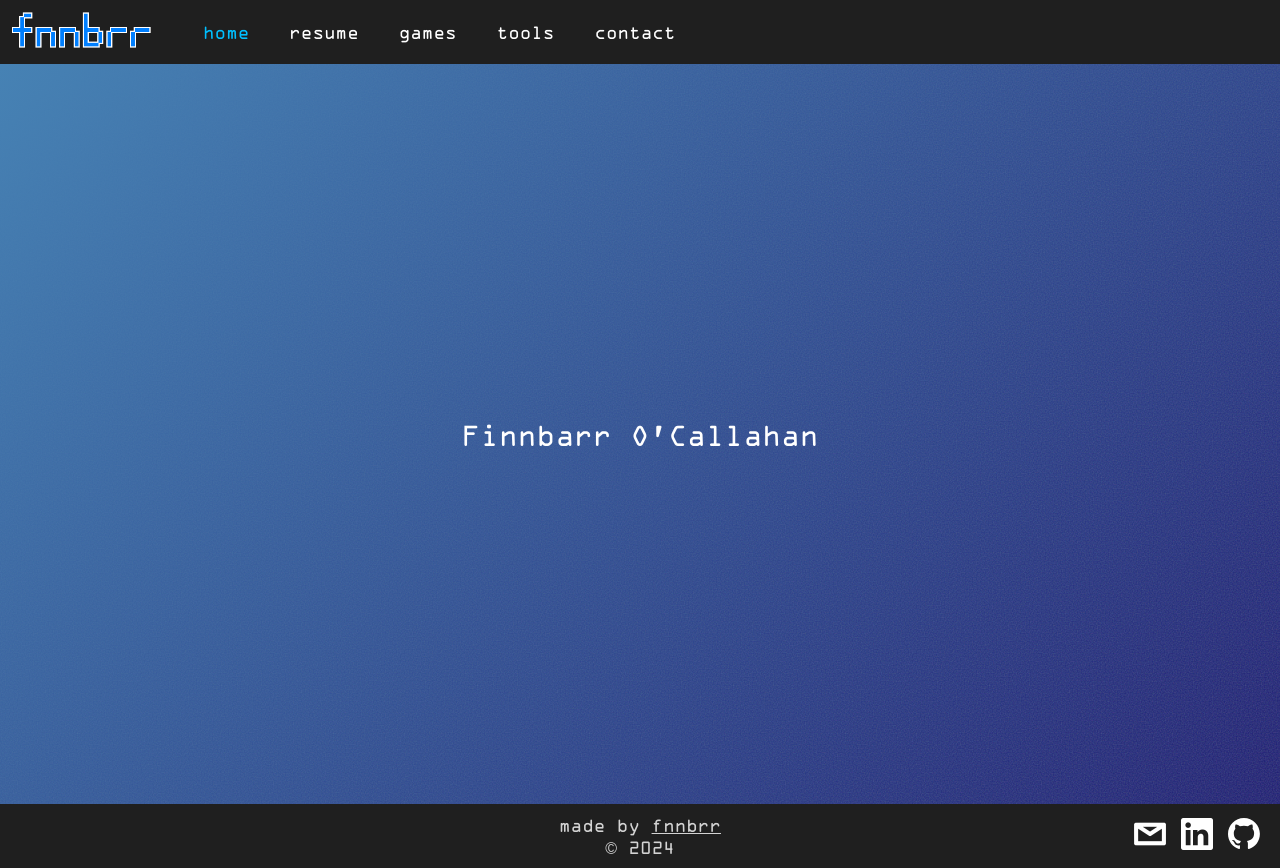
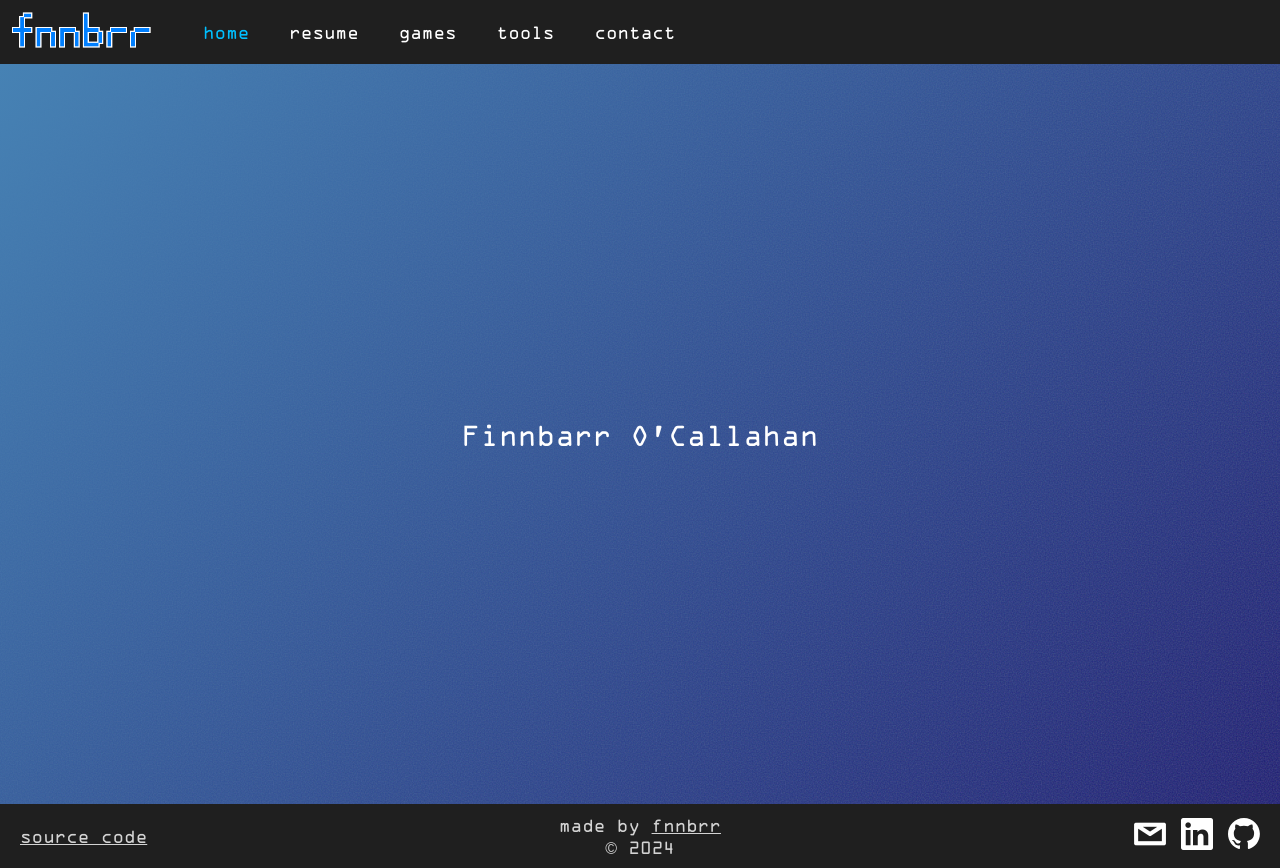
Before and after one commit to fnnbrr/personal-site, a React (Create React App) app: page / in a window 1280 px wide. Built offline with nearby package versions, Linux system fonts and the light colour scheme.

Commit message:
Added footer link to source code

```diff
--- a/src/Footer.css
+++ b/src/Footer.css
@@ -1,11 +1,11 @@
-.SiteMapContainer {
+.FooterLinks {
     flex-grow: 1;
     flex-basis: 0;
 
     display: flex;
-    flex-direction: row;
-    justify-content: flex-start;
-    gap: 5px;
+    flex-direction: column;
+    justify-content: center;
+    align-items: flex-start;
 }
 
 .SocialIconContainer {
--- a/src/Footer.tsx
+++ b/src/Footer.tsx
@@ -18,8 +18,8 @@ function SocialIcon({iconUrl, redirectUrl}: SocialIconProps) {
 export default function Footer() {
     return (
         <div className="Footer">
-            <div className={"SiteMapContainer"}>
-                {/* TODO: what to put here? */}
+            <div className={"FooterLinks"}>
+                <a href={"https://github.com/fnnbrr/personal-site"} target="_blank" rel={"noreferrer"}>source code</a>
             </div>
             <div>
                 <text>made by <Link to="/">fnnbrr</Link></text>
```
